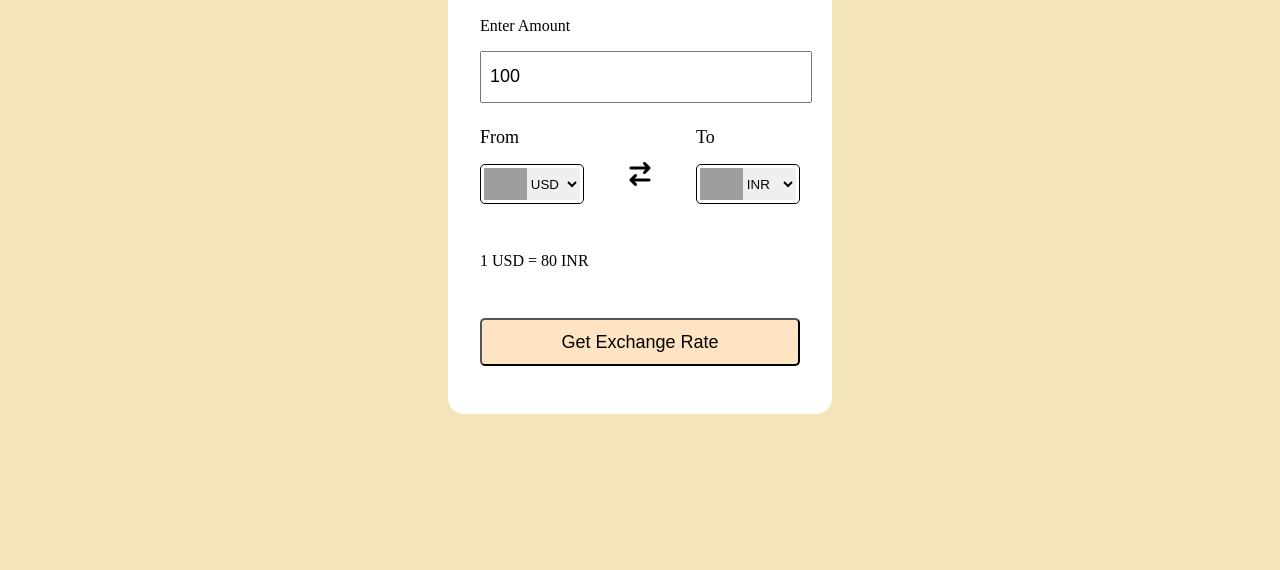
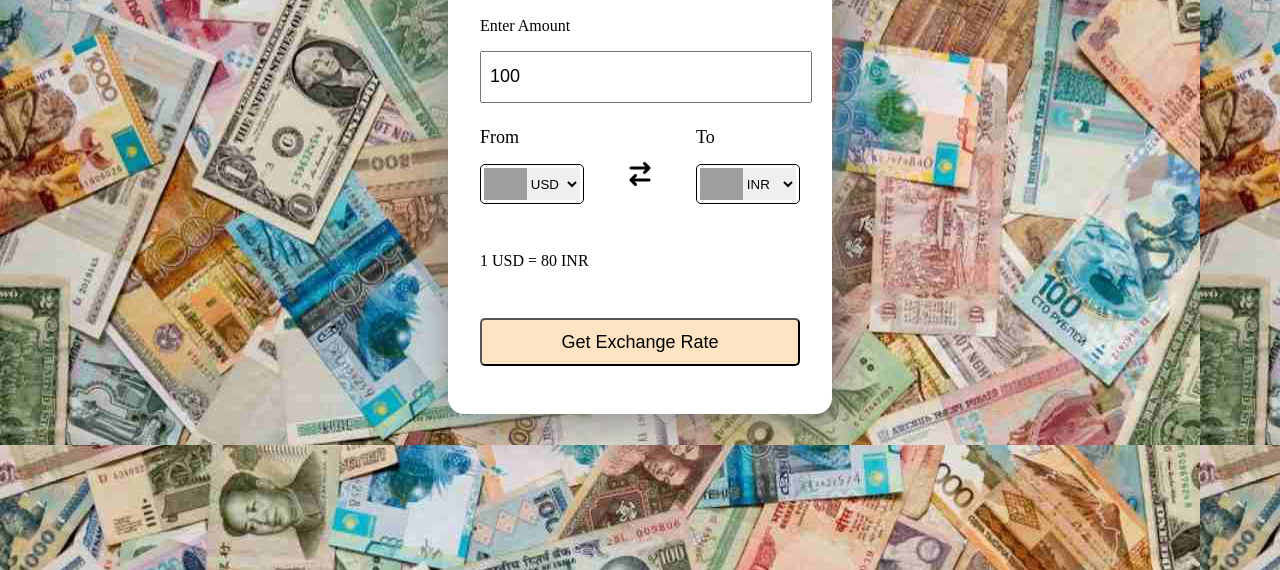
Before and after one commit to Guru1826/Currency-Converter, a plain HTML site: page Currency Converter/index.html in a window 1280 px wide. Shown: the part 230-800 px from the top of the page. Drawn offline with Linux system fonts and the light colour scheme; grey boxes are pictures that could not be loaded.

Commit message:
Updated-1

```diff
--- a/Currency Converter/style.css
+++ b/Currency Converter/style.css
@@ -8,10 +8,11 @@
   justify-content: center;
   align-items: center;
   min-height: 100vh;
-    background-color: #f4e4ba;
+  background-image: url(./imgC.jpg);
 }
 
 .container {
+  box-shadow: 5px 5px 50px gray;
   background-color: #fff;
   padding: 2rem;
   border-radius: 1rem;
```
Also changed, not shown: Currency Converter/imgC.jpg (added). Lines whose indentation alone changed are shown as unchanged.
